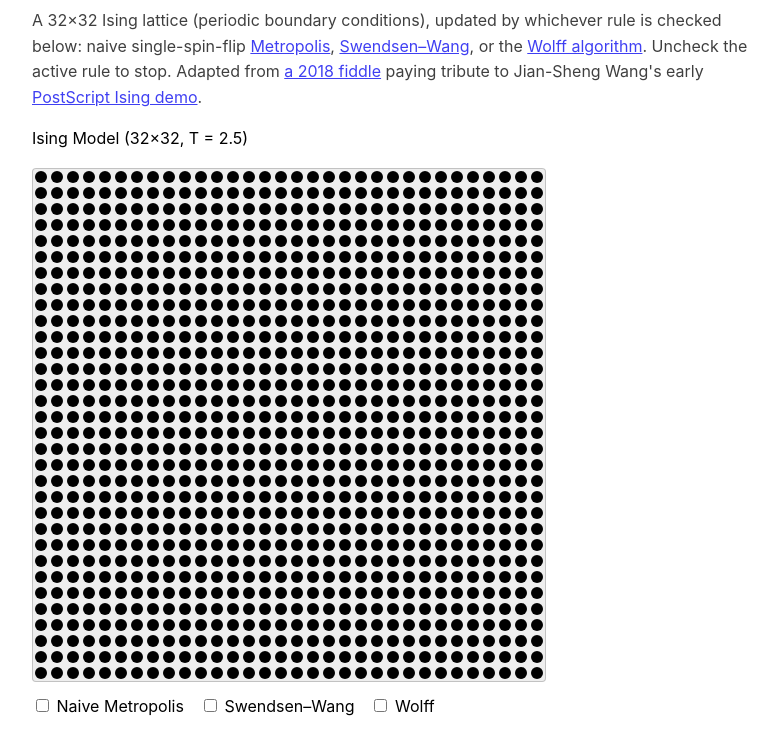
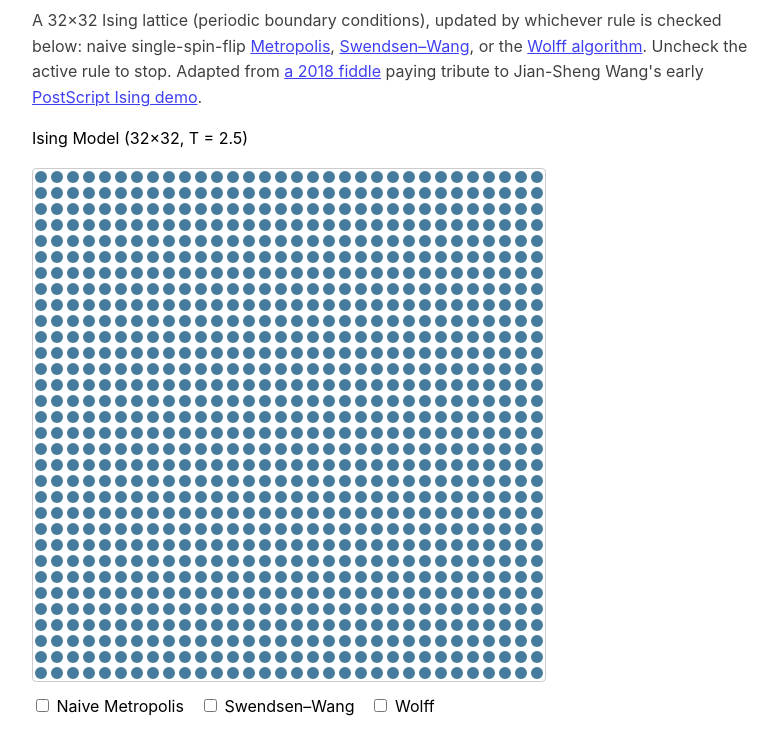
Before and after one commit to jburgy/blog, a website: page ising/index.html in a window 1280 px wide. Shown: the part 86-840 px from the top of the page, without its empty margins (240-1018 px from the left). Drawn offline with Linux system fonts and the light colour scheme.

Commit message:
ising: transparent background, dark-mode-safe red/blue spins
The original fiddle's black/yellow fill and #eee lattice background
only worked against a light page. Make the lattice background
transparent (so it shows the page's own light/dark background) and
replace black/yellow with a red (#e63946) and blue (#457b9d) tuned to
~4:1+ WCAG contrast against both white and black -- unlike pure
#ff0000/#0000ff, whose luminance (~0.07) is too low to read on a dark
background. Red vs. blue also avoids the red-green axis most color
blindness affects.

```diff
--- a/ising/demo.mjs
+++ b/ising/demo.mjs
@@ -12,6 +12,17 @@ import { createLattice, metropolisSweep, swendsenWangSweep, wolffStep } from './
 const L = 32;
 const T = 2.5;
 const INTERVAL_MS = 150;
+
+// Not pure #0000ff: pure blue is too dark to read on a dark background (its
+// WCAG relative luminance is only ~0.07), so plain red/blue fails exactly
+// the "regardless of dark mode" requirement these are picked for. Both
+// colors below sit at a luminance (~0.18-0.20) chosen to contrast >=4:1
+// against *both* white and black -- see index.html's transparent lattice
+// background, which relies on that. Being red vs. blue (not red vs. green)
+// also keeps them apart on the one color-vision axis (red-green) most
+// color blindness affects.
+const SPIN_UP_COLOR = '#457b9d'; // steel blue
+const SPIN_DOWN_COLOR = '#e63946'; // imperial red
 
 /** One entry per selectable update rule: its id/label and its
  * `(spins, L, T) -> number[]` step function (see lattice.mjs). */
@@ -70,7 +81,7 @@ export function attach(panel, { L: size = L, T: temperature = T, intervalMs = IN
         return circle;
     });
     const paint = (i) => {
-        circles[i].style.fill = spins[i] > 0 ? 'black' : 'yellow';
+        circles[i].style.fill = spins[i] > 0 ? SPIN_UP_COLOR : SPIN_DOWN_COLOR;
     };
     spins.forEach((_, i) => paint(i));
 
--- a/ising/index.html
+++ b/ising/index.html
@@ -32,9 +32,9 @@
 			width: 100%;
 			max-width: 512px;
 			height: auto;
-			/* Fixed (not color-scheme-dependent) so the black/yellow spins
-			   stay visible regardless of the page's light/dark mode. */
-			background: #eee;
+			/* No background of its own: it shows through to the page's own
+			   light/dark background. The two spin colors in demo.mjs are
+			   tuned to read clearly against either. */
 			border: 1px solid rgba(128, 128, 128, .4);
 			border-radius: .25rem;
 		}
```
